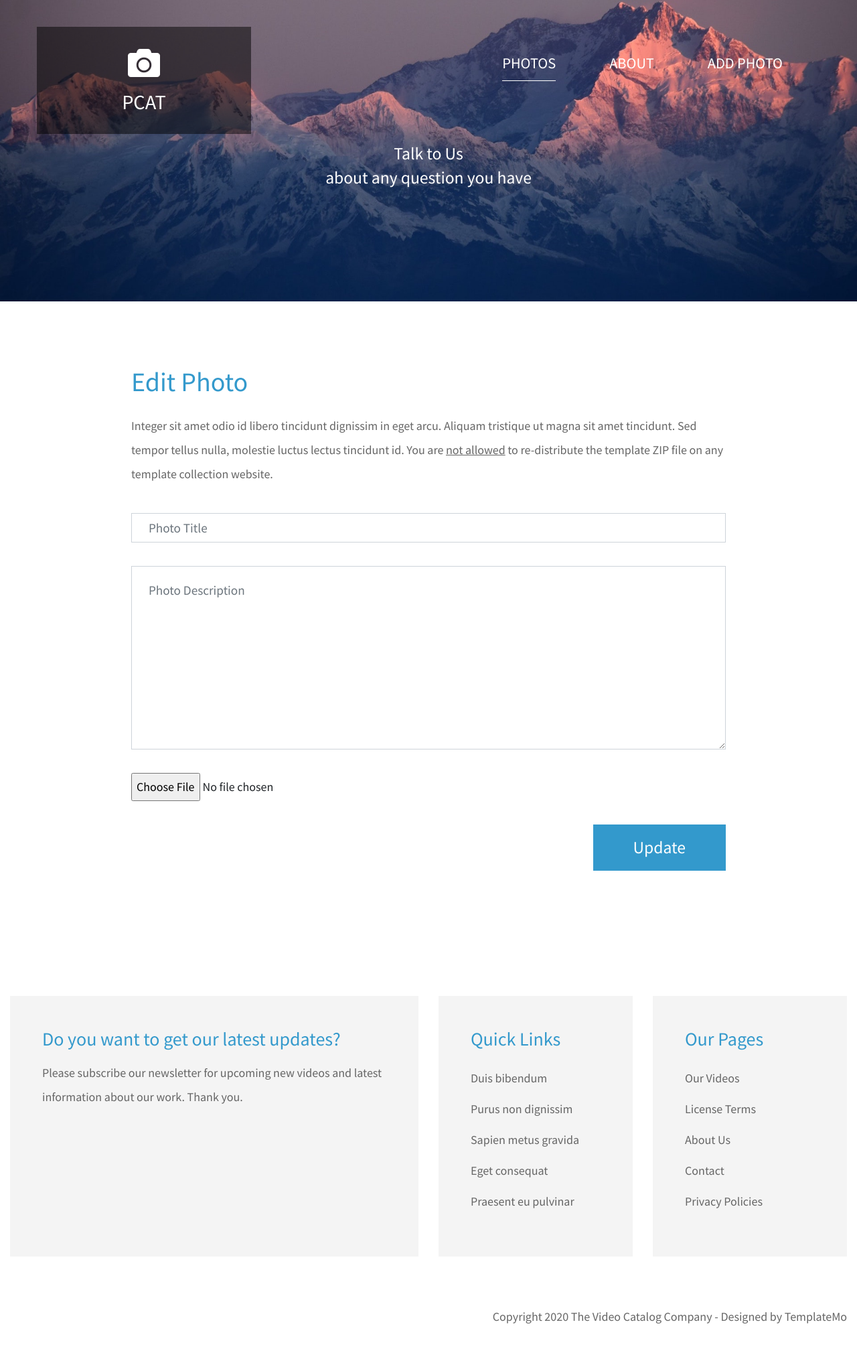
After one commit to taltiparmakk/PCAT, a Node server app: template views/edit.ejs in a window 1280 px wide. The commit adds this page. Shown: the whole page at 67% size. Run offline with Node 20, Linux system fonts and the light colour scheme; the template is opened without the code that fills it, so the values that code supplies are empty; some libraries are stand-ins or nearby versions.

Commit message:
foto update eklendi

```diff
--- a/app.js
+++ b/app.js
@@ -1,6 +1,7 @@
 const express = require('express');
 const mongoose = require('mongoose');
 const fileUpload = require('express-fileupload');
+const methodOverride = require('method-override');
 const path = require("path");
 const ejs = require('ejs');
 const app = express();
@@ -24,6 +25,7 @@ app.use(express.static("public"));
 app.use(express.urlencoded({ extended: true })); //gönderilen verileri encoding ediyor
 app.use(express.json());
 app.use(fileUpload());
+app.use(methodOverride('_method'));
 
 
 
@@ -76,6 +78,22 @@ app.post('/photos', async (req, res) => {
 
 });
 
+app.get('/photos/edit/:id', async (req, res) => {
+  const photo = await Photo.findOne({ _id: req.params.id })
+
+  res.render('edit', {
+    photo
+  });
+});
+
+app.put('/photos/:id', async (req, res) => {
+  const photo = await Photo.findOne({ _id: req.params.id });
+  photo.title = req.body.title
+  photo.description = req.body.description
+  photo.save()
+  res.redirect(`/photos/${req.params.id}`)
+
+});
 //app listener yazıyoruz
 const port = 3000;
 app.listen(port, () => {
--- a/package.json
+++ b/package.json
@@ -31,6 +31,7 @@
     "ejs": "^3.1.6",
     "express": "^4.17.2",
     "express-fileupload": "^1.3.1",
+    "method-override": "^3.0.0",
     "mongodb": "^4.3.1",
     "mongoose": "^6.2.1"
   }
--- /dev/null
+++ b/views/edit.ejs
@@ -0,0 +1,72 @@
+<%- include('partials/_header') -%>
+<body>
+	<div class="tm-page-wrap mx-auto">
+		<div class="position-relative">
+
+			<%- include('partials/_navigation') -%>
+
+			<div class="tm-welcome-container tm-fixed-header tm-fixed-header-3">
+				<div class="text-center">
+					<p class="pt-5 px-3 tm-welcome-text tm-welcome-text-2 mb-1 mt-lg-0 mt-5 text-white mx-auto">
+                        Talk to Us<br>about any question you have
+                    </p>
+				</div>
+            </div>
+
+            <div id="tm-fixed-header-bg"></div> <!-- Header image -->
+		</div>
+
+		<!-- Page content -->
+		<main>
+			<div class="container-fluid px-0">
+				<div class="mx-auto tm-content-container">
+					<div class="row mt-3 pb-3">
+						<div class="col-12">
+							<div class="mx-auto tm-about-text-container px-3">
+								<h2 class="tm-page-title mb-4 tm-text-primary">Edit Photo</h2>
+                                <p class="mb-4">
+                                    Integer sit amet odio id libero tincidunt dignissim in eget arcu. Aliquam tristique ut magna sit amet tincidunt. Sed tempor tellus nulla, molestie luctus lectus tincidunt id. You are <u>not allowed</u> to re-distribute the template ZIP file on any template collection website.
+                                </p>
+							</div>
+						</div>
+					</div>
+                    <div class="mx-auto pb-3 tm-about-text-container px-3">
+                        <div class="row">
+                            <div class=" col-lg-12 mb-5">
+                                <form method="POST" action="/photos/<%= photo._id %>?_method=PUT" class="tm-contact-form" encType="multipart/form-data">
+                                  <div class="form-group">
+                                    <input type="text" name="title" value="<%= photo.title %>" class="form-control rounded-0" placeholder="Photo Title" required=>
+                                  </div>
+
+
+                                  <div class="form-group">
+                                    <textarea rows="8" name="Description" class="form-control rounded-0" placeholder="Photo Description"
+                                              required=><%= photo.description %></textarea>
+                                  </div>
+                                  <div class="form-group">
+                                    <input type="file" name="image"  class="form-control-file rounded-0">
+                                  </div>
+
+                                  <div class="form-group mb-0">
+                                    <button type="submit" class="btn btn-primary rounded-0 d-block ml-auto mr-0 tm-btn-animate tm-btn-submit tm-icon-submit"><span>Update</span></button>
+                                  </div>
+                                </form>
+                            </div>
+
+                        </div>
+                    </div>
+				</div>
+
+
+
+
+			</div>
+		</main>
+
+		<div class="container-fluid tm-content-container mx-auto pt-4">
+
+			<%- include('partials/_footer') -%>
+
+    <script src="js/parallax.min.js"></script>
+</body>
+</html>
--- a/views/photo.ejs
+++ b/views/photo.ejs
@@ -35,7 +35,7 @@
 							<!-- Share box -->
 							<div class="tm-bg-gray tm-share-box">
 								<div class="text-center">
-									<button class="btn btn-primary p-0 mb-4 tm-btn-animate tm-btn-download tm-icon-download"><span>Update Details</span></button>
+									<a href="/photos/edit/<%= photo._id %>" class="btn btn-primary p-0 mb-4 tm-btn-animate tm-btn-download tm-icon-download"><span>Update Details</span></a>
 								</div>
 								<div class="text-center">
 									<button class="btn btn-danger p-0 tm-btn-animate tm-btn-download tm-icon-download"><span>Delete Photo</span></button>
```
Also changed, not shown: 2 other files.
